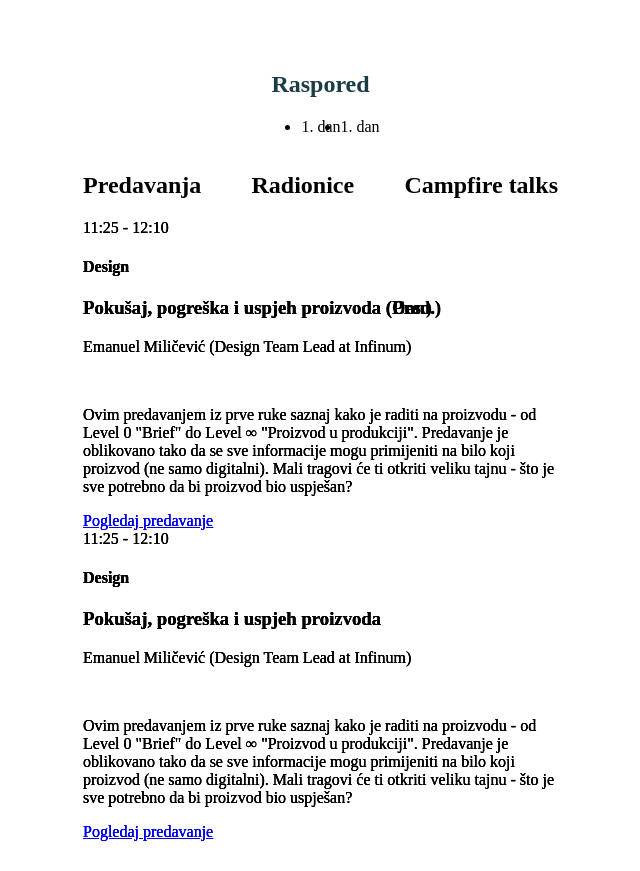
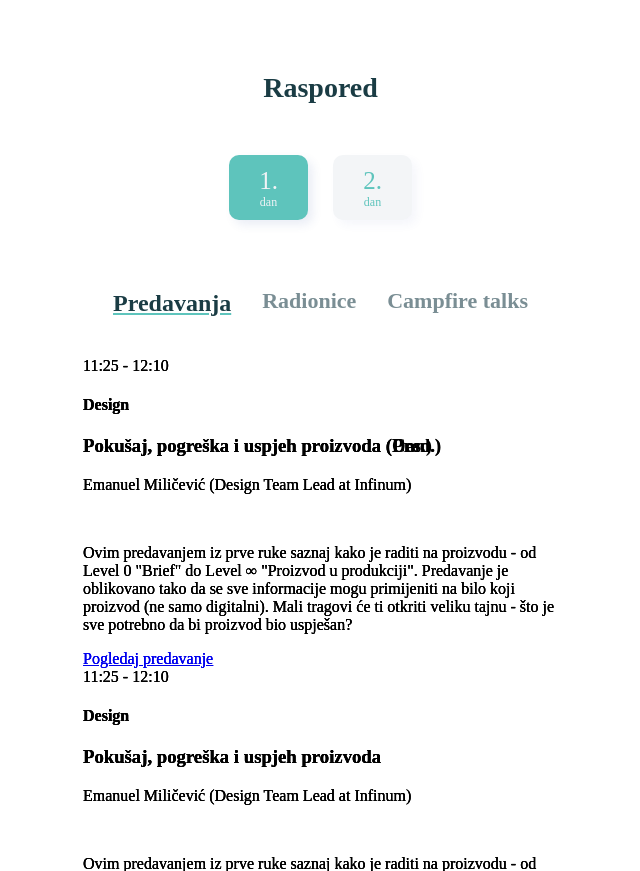
Before and after one commit to dujesa/Internship-11-DUMP-Days-Web, a plain HTML site: page index.html in a window 1280 px wide. Shown: the part 1449-2320 px from the top of the page, without its empty margins (319-959 px from the left). Drawn offline with Linux system fonts and the light colour scheme; a web font is replaced by a local one.

Commit message:
Sliced schedule days and type captions.

```diff
--- a/index.html
+++ b/index.html
@@ -1,24 +1,32 @@
 <!DOCTYPE html>
 <html lang="en">
   <head>
-    <meta charset="UTF-8">
-    <meta http-equiv="X-UA-Compatible" content="IE=edge">
-    <meta name="viewport" content="width=device-width, initial-scale=1.0">
-    <link rel="stylesheet" href="style.css">
+    <meta charset="UTF-8" />
+    <meta http-equiv="X-UA-Compatible" content="IE=edge" />
+    <meta name="viewport" content="width=device-width, initial-scale=1.0" />
+    <link rel="stylesheet" href="style.css" />
     <title>DUMP Days 2020</title>
   </head>
   <body>
     <main class="main">
       <header class="header">
         <nav class="header__navigation-bar">
-            <img src="./assets/objects/Logo.svg" alt="Dump logo" class="dump__logo">
+          <img
+            src="./assets/objects/Logo.svg"
+            alt="Dump logo"
+            class="dump__logo"
+          />
           <div class="hamburger__icon"></div>
         </nav>
         <div class="header__title">
           <div class="header__title-top"></div>
           <div class="header__title-middle-section">
-                <p class="header__main-title">Konferencija za novu generaciju <span>developera</span></p>
-                <p class="header__date-and-place">18. i 19. svibnja 2020.   |   FESB, Split</p>
+            <p class="header__main-title">
+              Konferencija za novu generaciju <span>developera</span>
+            </p>
+            <p class="header__date-and-place">
+              18. i 19. svibnja 2020. | FESB, Split
+            </p>
             <div class="header__buttons-wrapper">
               <button class="header__button-registration">Registracija</button>
               <button class="header__button-sign-in">Prijava</button>
@@ -27,7 +35,11 @@
           <div class="header__find-out-more-wrapper">
             <p class="header__find-out-more">Saznaj više</p>
             <button class="header__find-out-more-button">
-                    <img src="./assets/objects/Oblik 1.svg" alt="strelica" class="header__find-out-more-icon">
+              <img
+                src="./assets/objects/Oblik 1.svg"
+                alt="strelica"
+                class="header__find-out-more-icon"
+              />
             </button>
           </div>
         </div>
@@ -40,20 +52,34 @@
           <span>Marketing.</span>
         </h2>
         <p class="banner__description">
-            <span class="banner__description-first-quotation-mark">"</span>DUMP Days na jednom mjestu okuplja najutjecajnije ljude hrvatske IT scene razvijajući lokalnu IT zajednicu. U dobroj atmosferi nudi priliku za unaprjeđivanje znanja i ostvarenje poslovnih ve<span class="banner__description-second-quotation-mark">"</span>za.
+          <span class="banner__description-first-quotation-mark">"</span>DUMP
+          Days na jednom mjestu okuplja najutjecajnije ljude hrvatske IT scene
+          razvijajući lokalnu IT zajednicu. U dobroj atmosferi nudi priliku za
+          unaprjeđivanje znanja i ostvarenje poslovnih ve<span
+            class="banner__description-second-quotation-mark"
+            >"</span
+          >za.
         </p>
       </section>
       <section class="main__schedule">
         <h1 class="schedule__title">Raspored</h1>
         <ul class="schedule__days">
-          <li class="days__day--primary">1. dan</li>
-          <li class="days__day">1. dan</li>
+          <li class="days__day--primary">
+            <p class="day__number">
+              <span class="number__content">1.</span> dan
+            </p>
+          </li>
+          <li class="days__day">
+            <p class="day__number">
+              <span class="number__content">2.</span> dan
+            </p>
+          </li>
         </ul>
         <div class="schedule__container">
           <div class="container__type-captions">
-            <h2 class="type-captions__name">Predavanja</h2>
-            <h2 class="type-captions__name">Radionice</h2>
-            <h2 class="type-captions__name">Campfire talks</h2>
+            <h2 class="type-captions__caption--selected">Predavanja</h2>
+            <h2 class="type-captions__caption">Radionice</h2>
+            <h2 class="type-captions__caption">Campfire talks</h2>
           </div>
 
           <div class="container__event-types">
--- a/style.css
+++ b/style.css
@@ -208,21 +208,84 @@ body {
 
 .schedule__title {
   font-family: "fuseBold";
-  color: var(--color-red);
   color: var(--color-olive-green);
   text-align: center;
+  height: 34px;
+  font-size: 28px;
+  font-weight: bold;
+  letter-spacing: 0;
+  line-height: 34px;
 }
 
 .schedule__days {
   display: flex;
   flex-direction: row;
   justify-content: center;
+  margin: 50px 0;
+  padding: 0;
+}
+
+.days__day--primary {
+  height: 65px;
+  width: 79px;
+  border-radius: 10px;
+  background-color: var(--color-light-green);
+  box-shadow: 5px 5px 10px 0 rgba(55, 84, 170, 0.1),
+    -5px -5px 10px 0 rgba(255, 255, 255, 0.8);
+  margin-right: 25px;
+  list-style: none;
+  color: #f1f3f6;
+  font-family: "fuseRegular";
+  font-size: 12px;
+  letter-spacing: 0;
+}
+
+.day__number {
+  display: flex;
+  flex-direction: column;
+  justify-content: space-around;
+  align-items: center;
+}
+
+.number__content {
+  font-size: 25px;
+}
+
+.days__day {
+  height: 65px;
+  width: 79px;
+  border-radius: 10px;
+  background-color: #f3f5f7;
+  box-shadow: 5px 5px 10px 0 rgba(55, 84, 170, 0.05),
+    -5px -5px 10px 0 rgba(255, 255, 255, 0.6);
+  list-style: none;
+  color: var(--color-light-green);
+  font-family: "fuseRegular";
+  font-size: 12px;
+  letter-spacing: 0;
 }
 
 .container__type-captions {
   display: flex;
   flex-direction: row;
   justify-content: space-between;
+  margin: 0 30px 20px;
+}
+
+.type-captions__caption {
+  color: var(--color-light-blue-gray);
+  font-family: "fuseRegular";
+  font-size: 22px;
+  font-weight: bold;
+  letter-spacing: 0;
+  line-height: 26px;
+  text-align: center;
+}
+
+.type-captions__caption--selected {
+  color: var(--color-olive-green);
+  text-decoration: underline;
+  text-decoration-color: var(--color-light-green);
 }
 
 .container__event-types {
```
Lines whose indentation alone changed are shown as unchanged.
